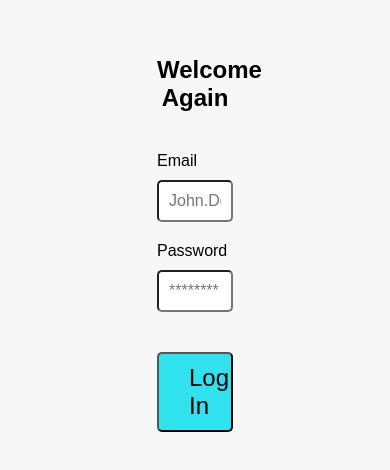
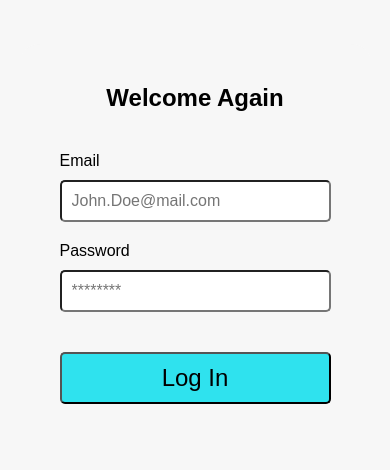
Before and after one commit to younes-damouna/gad-lift, a React (Create React App) app in the folder web_frontend/: page /auth/login in a window 390 px wide. Shown: the part 158-628 px from the top of the page. Built offline with nearby package versions, Linux system fonts and the light colour scheme; a web font is replaced by a local one.

Commit message:
frontend: styled login form to be responsive

```diff
--- a/web_frontend/src/pages/Auth/Login/index.css
+++ b/web_frontend/src/pages/Auth/Login/index.css
@@ -1,8 +1,14 @@
 .form{
-    width: 40%;
+    width: 30%;
     padding: 40px;
     background-color: #f7f7f7;
     border-radius: 20px;
     box-shadow: 1px 1px 5px 5px rgba(248, 248, 248, 0.066);
 
 }
+
+@media only screen and (max-width: 600px) {
+    .form{
+        width: 90%;
+    }
+    }
```
